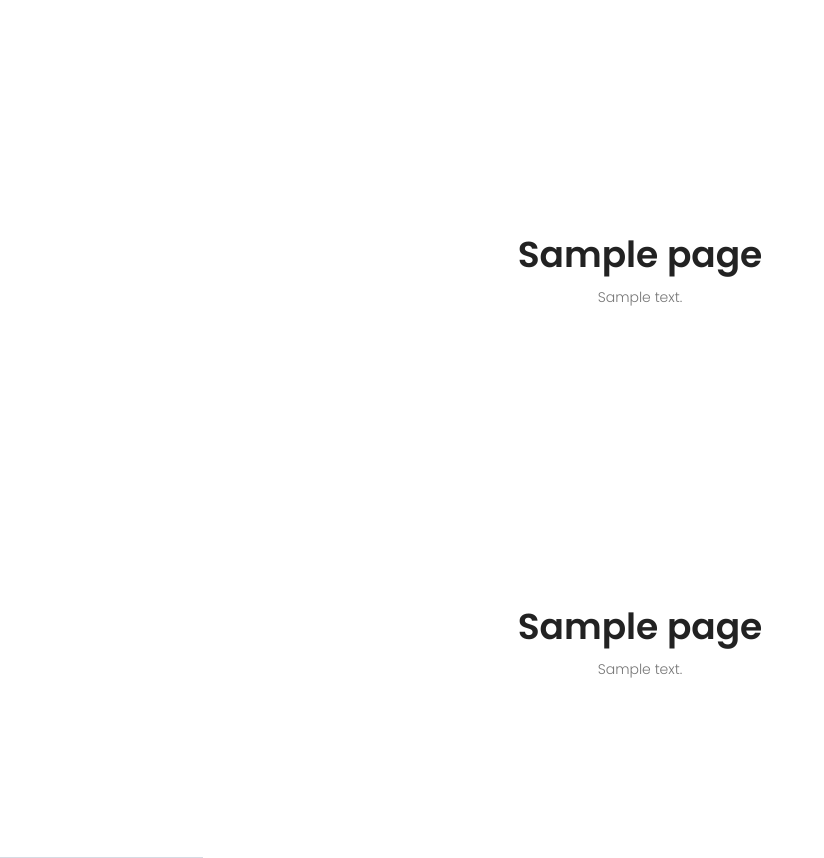
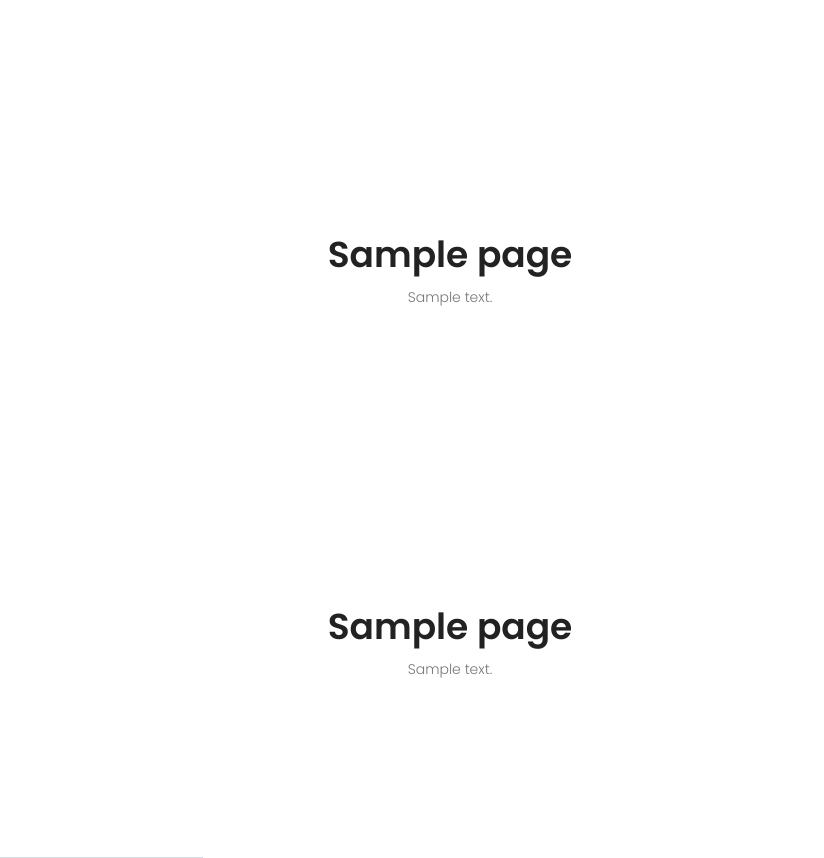
Before and after one commit to zdimon/kinoexpedition, a Django app: template prj/templates/index.html in a window 1280 px wide. Shown: the part 687-1545 px from the top of the page, without its empty margins (0-824 px from the left). Run offline with Django 3.2, Linux system fonts and the light colour scheme; the template is opened without the code that fills it: values that come from a table or form of the project are taken from there, others are empty; tables that the repository leaves empty hold one stand-in row (values such as "Sample post"); grey boxes marked "Sample" are stand-in pictures; some libraries are stand-ins or nearby versions.

Commit message:
auto commit

```diff
--- a/prj/templates/index.html
+++ b/prj/templates/index.html
@@ -80,7 +80,7 @@
 			<!-- Start about Area -->
 			<section class="section-gap info-area" id="home">
 				<div class="container">
-					<div class="row d-flex justify-content-center">
+					<div class="row d-flex">
 						<div class="menu-content pb-40 col-lg-8">
 							<div class="title text-center">
 								<h1 class="mb-10">{{ homepage.title  }}</h1>
@@ -98,7 +98,7 @@
 			<!-- Start about Area -->
 			<section class="section-gap info-area" id="schedule">
 					<div class="container">
-						<div class="row d-flex justify-content-center">
+						<div class="row d-flex">
 							<div class="menu-content pb-40 col-lg-8">
 								<div class="title text-center">
 									<h1 class="mb-10">{{ schedulepage.title  }}</h1>
```
